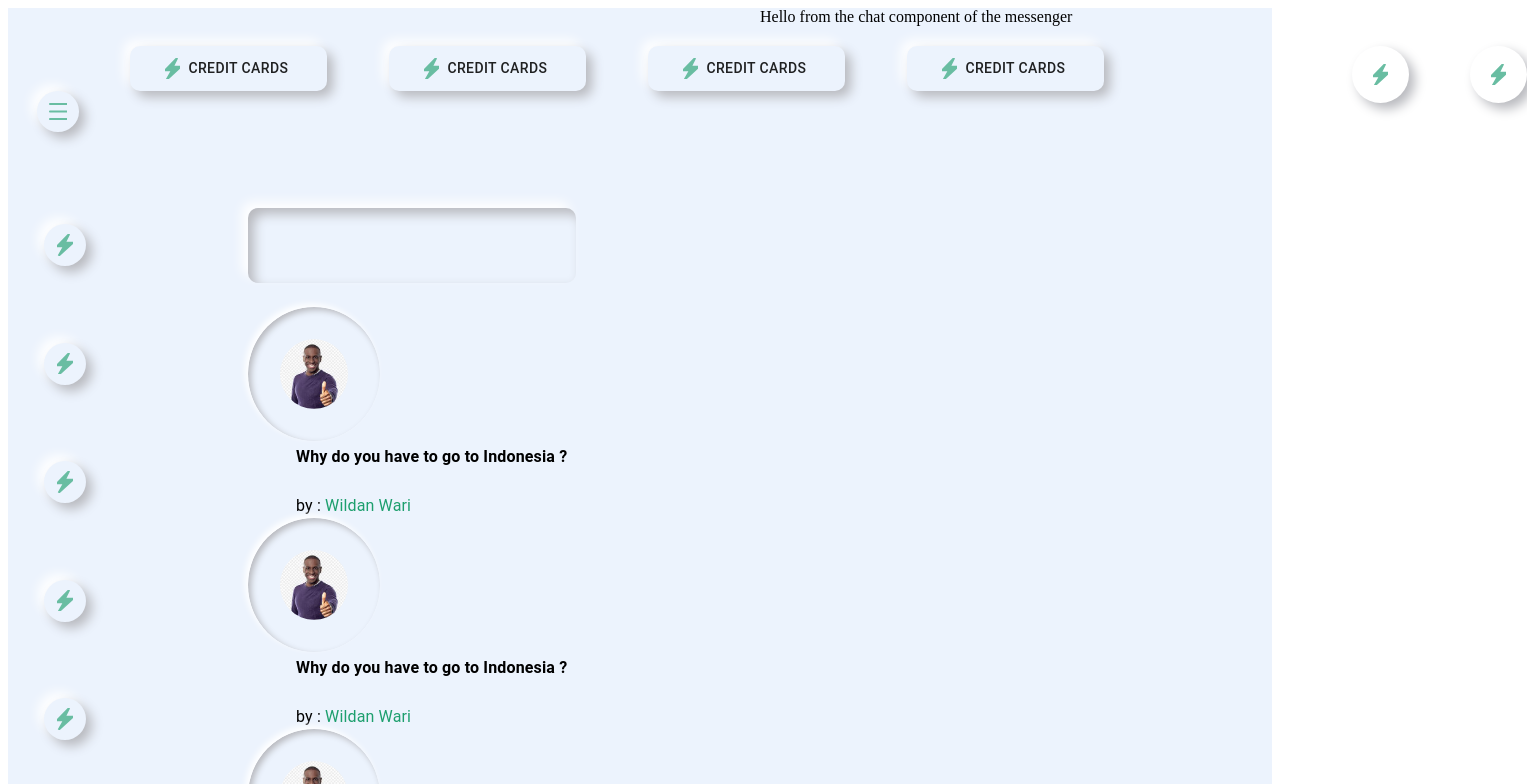
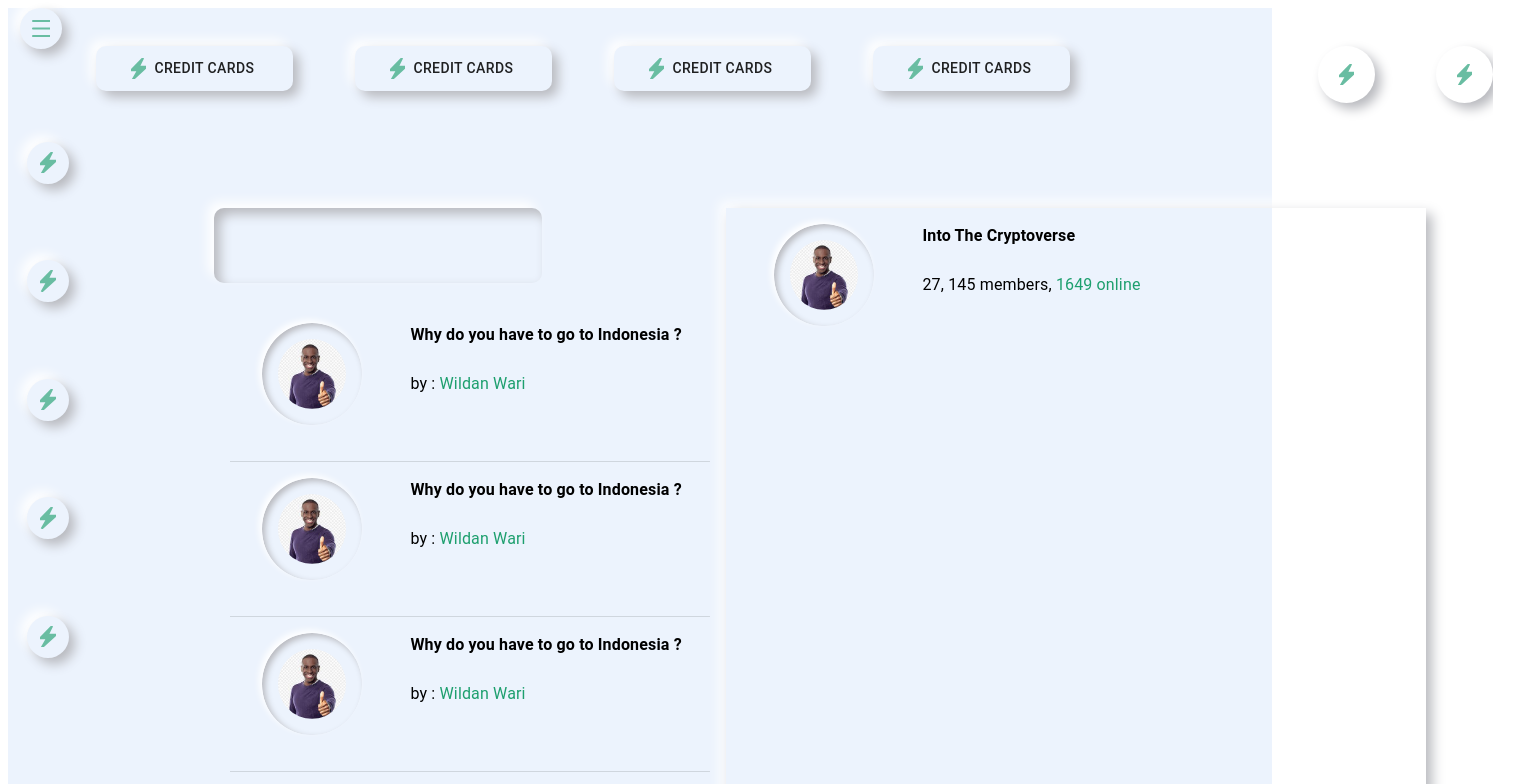
Before and after one commit to luigimorel/credit-berkley, a React (Create React App) app: page /messenger in a window 1280 px wide. Shown: the top 784 px of the page, 1527 px wide, since content can reach past the window. Built offline with nearby package versions, Linux system fonts and the light colour scheme.

Commit message:
Add the messenger side bar

```diff
--- a/src/ui/messenger/components/messengerChat.tsx
+++ b/src/ui/messenger/components/messengerChat.tsx
@@ -1,23 +1,77 @@
-import React from 'react'
-import {makeStyles, Box, Grid} from "@material-ui/core"
+import React from 'react';
+import { makeStyles, Box, Grid, Typography } from '@material-ui/core';
 
+import placeholderImage from '../../../assets/person.jpg';
 
 const useStyles = makeStyles((theme) => ({
     mainContainer: {
-width: "512px"
-    }
-}))
+        width: '700px',
+    },
+    header: {
+        height: '110px',
+    },
+    messageContainer: {
+        marginLeft: '3rem',
+        marginBottom: '2rem',
+        margin: '20px',
+        marginTop: '1rem',
+        '&::hover': {
+            boxShadow:
+                'ins    et 6px 6px 12px #b8b9be, -6px -6px 12px #ffffff !important',
+        },
+    },
+    groupAvatar: {
+        alignItems: 'center',
+        justifyContent: 'center',
+        height: '70px',
+        width: 'auto',
+        padding: '1rem',
+        background: '#ECF3FD 0% 0% no-repeat padding-box',
+        boxShadow:
+            'inset 3px 3px 6px #b8b9be, -3px -3px 6px #ffffff !important',
+        borderRadius: '50%',
+    },
+    textContainer: {
+        marginLeft: '3rem',
+    },
+    groupHeader: {
+        fontWeight: 600,
+        paddingBottom: '25px',
+    },
+}));
 const MessengerChat = () => {
-
-    const classes = useStyles()
-
+    const classes = useStyles();
 
     return (
         <div className={classes.mainContainer}>
-            Hello from the chat component of the messenger
+            <div className={classes.header}>
+                <Box
+                    display="flex"
+                    flexDirection="row"
+                    className={classes.messageContainer}
+                >
+                    <Box>
+                        <img
+                            src={placeholderImage}
+                            alt=""
+                            className={classes.groupAvatar}
+                        />
+                    </Box>
+                    <Box className={classes.textContainer}>
+                        <Typography component="p" className={classes.groupHeader}>
+                            Into The Cryptoverse{' '}
+                        </Typography>
+                        <Typography component="p">
+                            27, 145 members, {' '}
+                            <span style={{ color: '#1D9F6E' }}>
+                                1649 online{' '}
+                                </span>
+                        </Typography>
+                    </Box>
+                </Box>
+            </div>
         </div>
-    )
+    );
+};
 
-}
-
-export default MessengerChat
+export default MessengerChat;
--- a/src/ui/messenger/components/messengerSideBar.tsx
+++ b/src/ui/messenger/components/messengerSideBar.tsx
@@ -1,13 +1,16 @@
 import React, { useState } from 'react';
-import { makeStyles, Box, Typography, InputBase } from '@material-ui/core';
-import { ReactComponent as BankIcon } from '../../../assets/feedIcons/Bank-icon.svg';
+import {
+    makeStyles,
+    Box,
+    Typography,
+    InputBase,
+    Divider,
+} from '@material-ui/core';
 
 import placeholderImage from '../../../assets/person.jpg';
 
-
 const useStyles = makeStyles((theme) => ({
     mainContainer: {
-        marginTop: '200px',
         width: '512px',
     },
 
@@ -21,21 +24,28 @@ const useStyles = makeStyles((theme) => ({
             'inset 6px 6px 12px #b8b9be, -6px -6px 12px #ffffff !important',
     },
 
-    message: {
+    messages: {
         paddingBottom: '1.5rem',
         marginTop: '1.5rem',
     },
 
     messageContainer: {
         marginLeft: '3rem',
+        marginBottom: '2rem',
+        margin: '20px',
+        marginTop: '1rem',
+        '&::hover': {
+            boxShadow:
+                'ins    et 6px 6px 12px #b8b9be, -6px -6px 12px #ffffff !important',
+        },
     },
 
     profileImage: {
         alignItems: 'center',
         justifyContent: 'center',
-        height: "70px",
-        width:"auto",
-        padding: '2rem',
+        height: '70px',
+        width: 'auto',
+        padding: '1rem',
         background: '#ECF3FD 0% 0% no-repeat padding-box',
         boxShadow:
             'inset 3px 3px 6px #b8b9be, -3px -3px 6px #ffffff !important',
@@ -45,6 +55,9 @@ const useStyles = makeStyles((theme) => ({
     content: {
         fontWeight: 600,
         paddingBottom: '25px',
+    },
+    textContainer: {
+        marginLeft: '3rem',
     },
 }));
 const MessengerSideBar = () => {
@@ -66,7 +79,13 @@ const MessengerSideBar = () => {
             <Box
                 display="flex"
                 flexDirection="column "
-                className={classes.message}
+                className={classes.messages}
+            >
+                {/* TO DO: Change this to a list item (I think this would be he most suitable) */}
+                <Box
+                    display="flex"
+                    flexDirection="row"
+                    className={classes.messageContainer}
                 >
                     <Box>
                         <img
@@ -75,15 +94,24 @@ const MessengerSideBar = () => {
                             className={classes.profileImage}
                         />
                     </Box>
-                <Box className={classes.messageContainer}>
+                    <Box className={classes.textContainer}>
                         <Typography component="p" className={classes.content}>
                             Why do you have to go to Indonesia ?
                         </Typography>
                         <Typography component="p">
                             by :{' '}
-                        <span style={{ color: '#1D9F6E' }}>Wildan Wari</span>
+                            <span style={{ color: '#1D9F6E' }}>
+                                Wildan Wari
+                            </span>
                         </Typography>
-                </Box>{' '}
+                    </Box>
+                </Box>
+                <Divider style={{ margin: '0 1rem' }} />{' '}
+                <Box
+                    display="flex"
+                    flexDirection="row"
+                    className={classes.messageContainer}
+                >
                     <Box>
                         <img
                             src={placeholderImage}
@@ -91,15 +119,24 @@ const MessengerSideBar = () => {
                             className={classes.profileImage}
                         />
                     </Box>
-                <Box className={classes.messageContainer}>
+                    <Box className={classes.textContainer}>
                         <Typography component="p" className={classes.content}>
                             Why do you have to go to Indonesia ?
                         </Typography>
                         <Typography component="p">
                             by :{' '}
-                        <span style={{ color: '#1D9F6E' }}>Wildan Wari</span>
+                            <span style={{ color: '#1D9F6E' }}>
+                                Wildan Wari
+                            </span>
                         </Typography>
-                </Box>{' '}
+                    </Box>
+                </Box>
+                <Divider style={{ margin: '0 1rem' }} />{' '}
+                <Box
+                    display="flex"
+                    flexDirection="row"
+                    className={classes.messageContainer}
+                >
                     <Box>
                         <img
                             src={placeholderImage}
@@ -107,15 +144,19 @@ const MessengerSideBar = () => {
                             className={classes.profileImage}
                         />
                     </Box>
-                <Box className={classes.messageContainer}>
+                    <Box className={classes.textContainer}>
                         <Typography component="p" className={classes.content}>
                             Why do you have to go to Indonesia ?
                         </Typography>
                         <Typography component="p">
                             by :{' '}
-                        <span style={{ color: '#1D9F6E' }}>Wildan Wari</span>
+                            <span style={{ color: '#1D9F6E' }}>
+                                Wildan Wari
+                            </span>
                         </Typography>
                     </Box>
+                </Box>
+                <Divider style={{ margin: '0 1rem' }} />
             </Box>
         </div>
     );
--- a/src/ui/messenger/messenger.tsx
+++ b/src/ui/messenger/messenger.tsx
@@ -1,11 +1,10 @@
 import React from 'react';
-import { makeStyles, Box } from '@material-ui/core';
+import { makeStyles, Grid, Box } from '@material-ui/core';
 
 import Sidebar from '../feed-ui/components/sidebarComponent';
 import MessengerTopBar from './components/messengerTopBar';
 import MessengerSideBar from './components/messengerSideBar';
 import MessengerChat from './components/messengerChat';
-
 
 const useStyles = makeStyles((theme) => ({
     mainContainer: {
@@ -18,10 +17,14 @@ const useStyles = makeStyles((theme) => ({
         marginTop: '50px',
         alignContent: 'center',
     },
-    messengerSideBarContainer: {
-        width: "512px",
-
-}
+    messengerArea: {
+        display: 'flex',
+        marginTop: '200px',
+        flexDirection: 'row',
+    },
+    chatContainer: {
+        boxShadow: ' 6px 6px 12px #b8b9be, -6px -6px 12px #ffffff !important',
+    },
 }));
 
 const Messenger = () => {
@@ -32,15 +35,19 @@ const Messenger = () => {
             className={classes.mainContainer}
             display="flex"
             flexDirection="row"
+            justifyContent="space-between"
         >
-            <div className={classes.sidebar}>
-                <Sidebar />
-            </div>
+            <Sidebar />
+
             <MessengerTopBar />
-            <Box display="flex" justifyContent="column">
-                <MessengerSideBar />
-                <MessengerChat />
-            </Box>
+            <Grid md={12} lg={12} className={classes.messengerArea}>
+                <div>
+                    <MessengerSideBar />
+                </div>
+                <div className={classes.chatContainer}>
+                    <MessengerChat />
+                </div>
+            </Grid>
         </Box>
     );
 };
```
Lines whose indentation alone changed are shown as unchanged.
